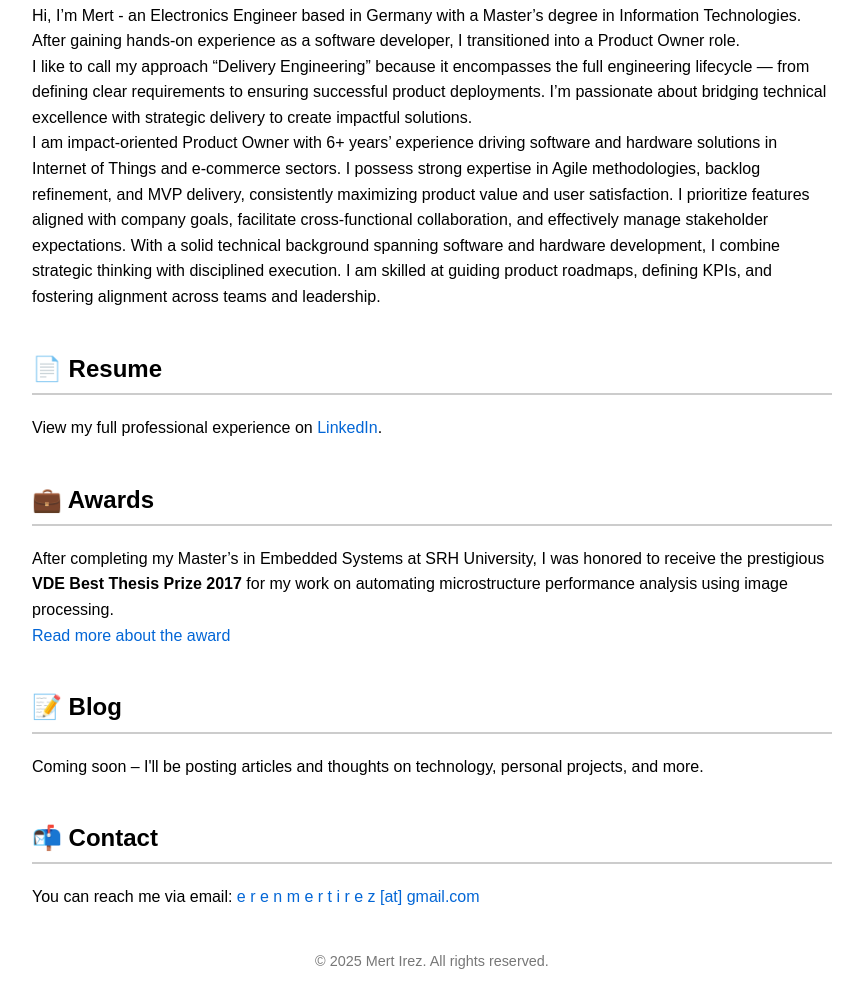
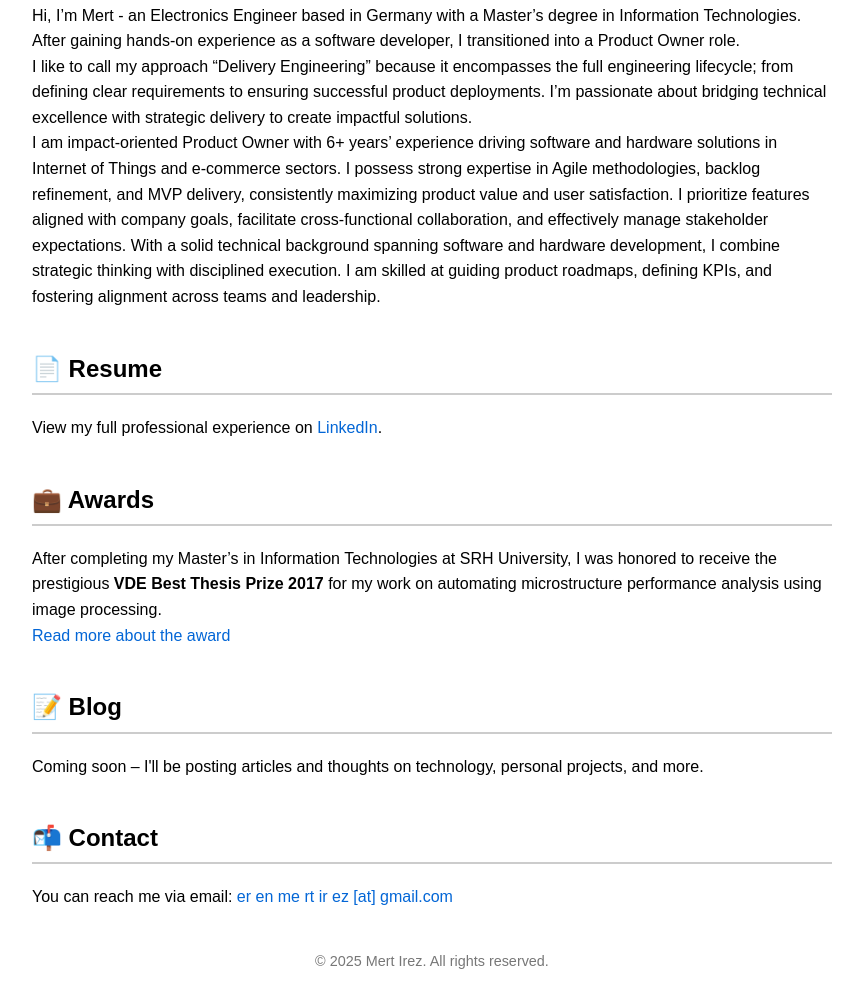
Before and after one commit to emirez/emirez.github.io, a plain HTML site: page index.html in a window 1280 px wide. Shown: the part 237-1230 px from the top of the page, without its empty margins (208-1071 px from the left). Drawn offline with Linux system fonts and the light colour scheme.

Commit message:
fixed grammar and masters degree

```diff
--- a/index.html
+++ b/index.html
@@ -52,7 +52,7 @@
   <p>
    Hi, I’m Mert - an Electronics Engineer based in Germany with a Master’s degree in Information Technologies.<br />
    After gaining hands-on experience as a software developer, I transitioned into a Product Owner role. <br />
-   I like to call my approach “Delivery Engineering” because it encompasses the full engineering lifecycle — from
+   I like to call my approach “Delivery Engineering” because it encompasses the full engineering lifecycle; from
    defining clear requirements to ensuring successful product deployments. I’m passionate about bridging technical
    excellence with strategic delivery to create impactful solutions. <br />
 
@@ -72,7 +72,7 @@
 
   <h2>💼 Awards</h2>
   <p>
-  After completing my Master’s in Embedded Systems at SRH University, I was honored to receive the prestigious
+  After completing my Master’s in Information Technologies at SRH University, I was honored to receive the prestigious
   <strong>VDE Best Thesis Prize 2017</strong> for my work on automating microstructure performance analysis using image processing. <br />
   <a href="https://www.etu.edu.tr/en/bolum/electrical-and-electronics-engineering/haber/eren-mert-irez-a-graduate-of-the-department-of-electrical-and-electronic-engineering-of-tobb-etu-was-awarded-a-prize-by-germany-based-vde" target="_blank" rel="noopener">Read more about the award</a>
   </p>
@@ -88,7 +88,7 @@
     <script>
       // Obfuscated email to reduce spam
       document.write('<a href="mailto:' + 'erenmertirez' + '@' + 'gmail.com' + '">');
-      document.write('e r e n m e r t i r e z [at] gmail.com</a>');
+      document.write('er en me rt ir ez [at] gmail.com</a>');
     </script>
   </p>
 
```
